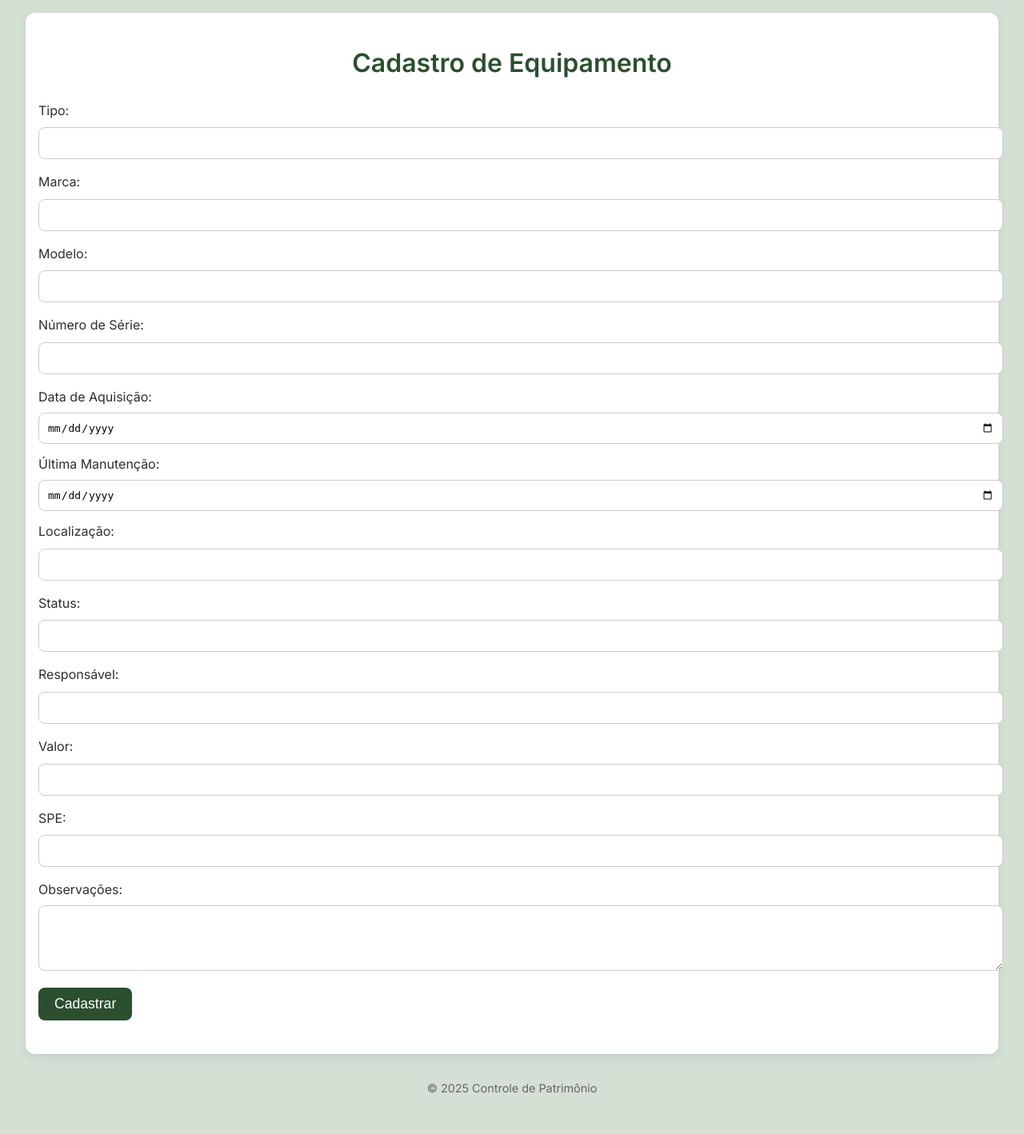
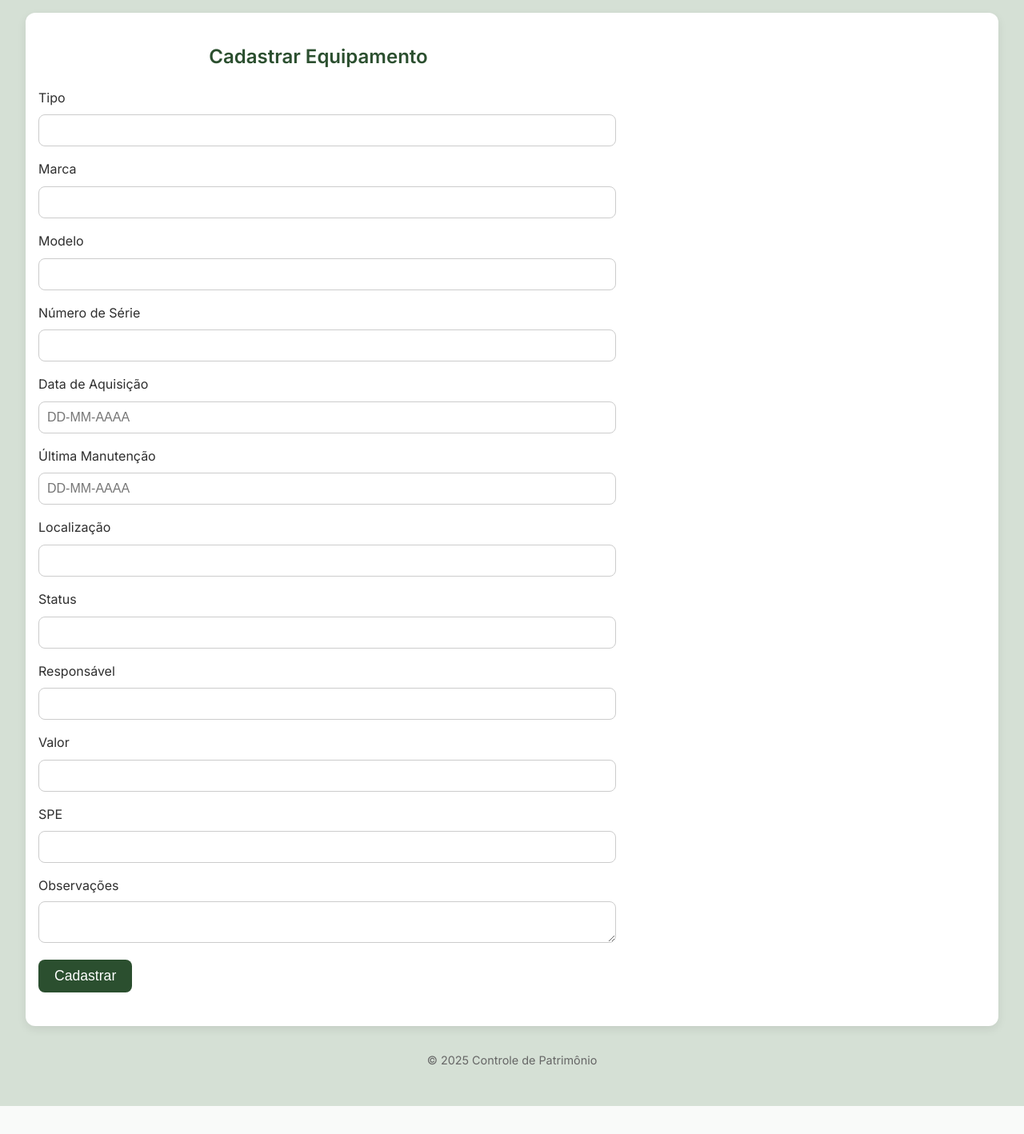
Before and after one commit to Vinicius-crypto/terrano-patrimoniov1, a Flask app: page /cadastrar in a window 1280 px wide. Shown: the part 277-1695 px from the top of the page at 80% size. After the commit the page ends 1660 px from the top, so only its background shows below. Run offline with Flask 3, Linux system fonts and the light colour scheme; a user stored in the database is signed in; data comes from the database, SQL or seed files in the repository.

Commit message:
Corrige layout visual dos formulários de cadastro e solicitação

```diff
--- a/templates/cadastro_equipamento.html
+++ b/templates/cadastro_equipamento.html
@@ -1,61 +1,59 @@
 {% extends "base.html" %}
 {% block content %}
-<div class="max-w-4xl mx-auto bg-white p-6 rounded-lg shadow-md mt-10">
-  <h1 class="text-2xl font-bold mb-6 text-center">Cadastro de Equipamento</h1>
-  <form method="POST">
-    <div class="grid grid-cols-1 md:grid-cols-2 gap-4">
-      <div>
-        <label for="tipo" class="block text-sm font-medium text-gray-700">Tipo:</label>
-        <input type="text" id="tipo" name="tipo" class="w-full border rounded px-3 py-2" required>
+<div class="container mt-5 d-flex justify-content-center">
+  <div class="card p-4 shadow w-100" style="max-width: 700px;">
+    <h2 class="mb-4">Cadastrar Equipamento</h2>
+    <form method="POST" action="{{ url_for('cadastrar') }}">
+      <div class="form-group">
+        <label for="tipo">Tipo</label>
+        <input type="text" class="form-control" name="tipo" required>
       </div>
-      <div>
-        <label for="marca" class="block text-sm font-medium text-gray-700">Marca:</label>
-        <input type="text" id="marca" name="marca" class="w-full border rounded px-3 py-2">
+      <div class="form-group">
+        <label for="marca">Marca</label>
+        <input type="text" class="form-control" name="marca" required>
       </div>
-      <div>
-        <label for="modelo" class="block text-sm font-medium text-gray-700">Modelo:</label>
-        <input type="text" id="modelo" name="modelo" class="w-full border rounded px-3 py-2">
+      <div class="form-group">
+        <label for="modelo">Modelo</label>
+        <input type="text" class="form-control" name="modelo" required>
       </div>
-      <div>
-        <label for="num_serie" class="block text-sm font-medium text-gray-700">Número de Série:</label>
-        <input type="text" id="num_serie" name="num_serie" class="w-full border rounded px-3 py-2">
+      <div class="form-group">
+        <label for="num_serie">Número de Série</label>
+        <input type="text" class="form-control" name="num_serie" required>
       </div>
-      <div>
-        <label for="data_aquisicao" class="block text-sm font-medium text-gray-700">Data de Aquisição:</label>
-        <input type="date" id="data_aquisicao" name="data_aquisicao" class="w-full border rounded px-3 py-2">
+      <div class="form-group">
+        <label for="data_aquisicao">Data de Aquisição</label>
+        <input type="text" class="form-control" name="data_aquisicao" placeholder="DD-MM-AAAA" required>
       </div>
-      <div>
-        <label for="ultima_manutencao" class="block text-sm font-medium text-gray-700">Última Manutenção:</label>
-        <input type="date" id="ultima_manutencao" name="ultima_manutencao" class="w-full border rounded px-3 py-2">
+      <div class="form-group">
+        <label for="ultima_manutencao">Última Manutenção</label>
+        <input type="text" class="form-control" name="ultima_manutencao" placeholder="DD-MM-AAAA">
       </div>
-      <div class="md:col-span-2">
-        <label for="localizacao" class="block text-sm font-medium text-gray-700">Localização:</label>
-        <input type="text" id="localizacao" name="localizacao" class="w-full border rounded px-3 py-2">
+      <div class="form-group">
+        <label for="localizacao">Localização</label>
+        <input type="text" class="form-control" name="localizacao" required>
       </div>
-      <div>
-        <label for="status" class="block text-sm font-medium text-gray-700">Status:</label>
-        <input type="text" id="status" name="status" class="w-full border rounded px-3 py-2">
+      <div class="form-group">
+        <label for="status">Status</label>
+        <input type="text" class="form-control" name="status" required>
       </div>
-      <div>
-        <label for="responsavel" class="block text-sm font-medium text-gray-700">Responsável:</label>
-        <input type="text" id="responsavel" name="responsavel" class="w-full border rounded px-3 py-2">
+      <div class="form-group">
+        <label for="responsavel">Responsável</label>
+        <input type="text" class="form-control" name="responsavel" required>
       </div>
-      <div>
-        <label for="valor" class="block text-sm font-medium text-gray-700">Valor:</label>
-        <input type="number" id="valor" name="valor" step="0.01" class="w-full border rounded px-3 py-2">
+      <div class="form-group">
+        <label for="valor">Valor</label>
+        <input type="number" step="0.01" class="form-control" name="valor">
       </div>
-      <div>
-        <label for="SPE" class="block text-sm font-medium text-gray-700">SPE:</label>
-        <input type="text" id="SPE" name="SPE" class="w-full border rounded px-3 py-2">
+      <div class="form-group">
+        <label for="SPE">SPE</label>
+        <input type="text" class="form-control" name="SPE">
       </div>
-      <div class="md:col-span-2">
-        <label for="observacoes" class="block text-sm font-medium text-gray-700">Observações:</label>
-        <textarea id="observacoes" name="observacoes" rows="4" class="w-full border rounded px-3 py-2"></textarea>
+      <div class="form-group">
+        <label for="observacoes">Observações</label>
+        <textarea class="form-control" name="observacoes"></textarea>
       </div>
-    </div>
-    <div class="mt-6 text-center">
-      <button type="submit" class="bg-green-600 text-white px-6 py-2 rounded hover:bg-green-700">Cadastrar</button>
-    </div>
-  </form>
+      <button type="submit" class="btn btn-success mt-3">Cadastrar</button>
+    </form>
+  </div>
 </div>
 {% endblock %}
```
Also changed, not shown: templates/solicitar_acesso.html (+17 -21 lines).
